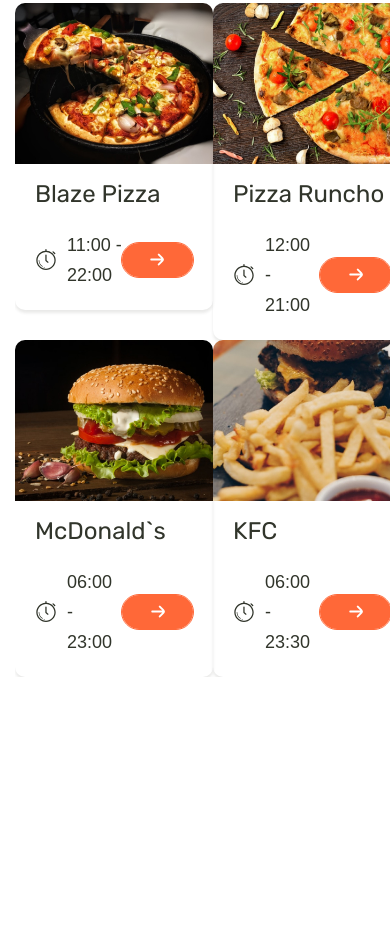
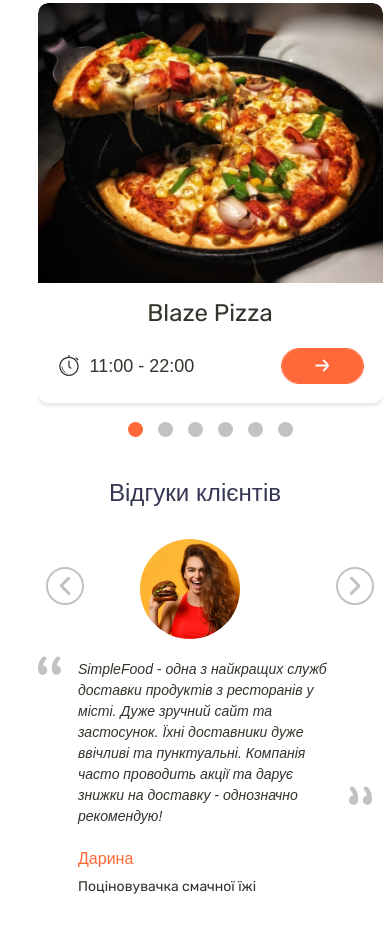
Before and after one commit to Aleksegoist/simple-food, a website: page app/index.html in a window 390 px wide. Shown: the part 2793-3725 px from the top of the page. Before the commit the page ends 3510 px from the top, so only its background shows below. Drawn offline with nearby package versions, Linux system fonts and the light colour scheme; files that its build step writes are made by us from their sources; a web font is replaced by a local one.

Commit message:
added responsive slider

```diff
--- a/app/index.html
+++ b/app/index.html
@@ -508,12 +508,12 @@
           </div>
         </section>
 
-        <section class="restaurants mb-120">
+        <section class="best-restaurants mb-120">
           <div class="container">
             <h2 class="title">Найкращі ресторани</h2>
-            <div class="restaurants__container swiper" data-mobile="false">
-              <ul class="restaurants__inner swiper-wrapper">
-                <li class="restaurants__item swiper-slide">
+            <div class="best-restaurants__container swiper">
+              <ul class="best-restaurants__inner swiper-wrapper">
+                <li class="best-restaurants__item swiper-slide">
                   <article class="restaurant-card">
                     <figure class="restaurant-card__link">
                       <img
@@ -536,7 +536,7 @@
                     </div>
                   </article>
                 </li>
-                <li class="restaurants__item swiper-slide">
+                <li class="best-restaurants__item swiper-slide">
                   <article class="restaurant-card">
                     <figure class="restaurant-card__link" href="#">
                       <img
@@ -557,7 +557,7 @@
                     </div>
                   </article>
                 </li>
-                <li class="restaurants__item swiper-slide">
+                <li class="best-restaurants__item swiper-slide">
                   <article class="restaurant-card">
                     <figure class="restaurant-card__link" href="#">
                       <img
@@ -579,7 +579,7 @@
                     </div>
                   </article>
                 </li>
-                <li class="restaurants__item swiper-slide">
+                <li class="best-restaurants__item swiper-slide">
                   <article class="restaurant-card">
                     <figure class="restaurant-card__link" href="#">
                       <img
@@ -600,7 +600,7 @@
                     </div>
                   </article>
                 </li>
-                <li class="restaurants__item swiper-slide">
+                <li class="best-restaurants__item swiper-slide">
                   <article class="restaurant-card">
                     <figure class="restaurant-card__link" href="#">
                       <img
@@ -621,7 +621,7 @@
                     </div>
                   </article>
                 </li>
-                <li class="restaurants__item swiper-slide">
+                <li class="best-restaurants__item swiper-slide">
                   <article class="restaurant-card">
                     <figure class="restaurant-card__link" href="#">
                       <img
@@ -644,13 +644,13 @@
                 </li>
               </ul>
             </div>
-            <div class="restaurant-card__pagination swiper-pagination">
+            <div class="restaurants-card__pagination swiper-pagination">
               <span class="sr-only">Перегляд слайдів з ресторанами</span>
             </div>
           </div>
         </section>
 
-        <!-- <section class="feedback mb-120">
+        <section class="feedback mb-120">
           <div class="container">
             <h2 class="title">Відгуки клієнтів</h2>
             <div class="feedback-slider">
@@ -742,9 +742,18 @@
                   </li>
                 </ul>
               </div>
+              <div class="reviews-slider__navigation">
+                <button class="reviews-slider__prev" type="button"></button>
+                <div class="reviews-slider__pagination swiper-pagination">
+                  <span class="sr-only"
+                    >Перегляд слайдів за допомогою пагінації</span
+                  >
+                </div>
+                <button class="reviews-slider__next" type="button"></button>
+              </div>
             </div>
           </div>
-        </section> -->
+        </section>
 
         <!-- <section class="mobile-app mb-120">
           <div class="container">
--- a/app/js/main.js
+++ b/app/js/main.js
@@ -78,17 +78,37 @@
     bodyLock.classList.remove('lock'); //Разрешаем скроллить
   });
 
-  // let restaurantsSwiper = new Swiper('.restaurants__container', {
-  //   slidePerView: 1,
-  //   spaceBetween: 30,
-  //   // loop: false,
-  //   // pagination: {
-  //   //   el: '.restaurant-card__pagination',
-  //   //   clickable: true,
-  //   //   keyboard: true,
-  //   //   renderBullet: (index, className) => {
-  //   //     return `<span class="${className} restaurant-card__bullet"></span>`;
-  //   //   },
-  //   // },
-  // });
+  let feedbackSwiper = new Swiper('.feedback-slider__inner', {
+    loop: false,
+    speed: 1200,
+    spaceBetween: 30,
+    navigation: {
+      nextEl: '.reviews-slider__next',
+      prevEl: '.reviews-slider__prev',
+    },
+    pagination: {
+      el: '.reviews-slider__pagination',
+      clickable: true,
+      keyboard: true,
+      renderBullet: (index, className) => {
+        return `<span class="${className} reviews-slider__bullet"></span>`;
+      },
+    },
+  });
+
+  if (window.matchMedia('(max-width: 768px)').matches) {
+    let restaurantsSwiper = new Swiper('.best-restaurants__container', {
+      slidesPerview: 1,
+      spaceBetween: 30,
+      loop: false,
+      pagination: {
+        el: '.restaurants-card__pagination',
+        clickable: true,
+        keyboard: true,
+        renderBullet: (index, className) => {
+          return `<span class="${className} restaurants-card__bullet"></span>`;
+        },
+      },
+    });
+  }
 });
--- a/app/scss/parts/_feedback-section.scss
+++ b/app/scss/parts/_feedback-section.scss
@@ -1,4 +1,5 @@
 .feedback-slider {
+  position: relative;
   &__inner {
     max-width: 990px;
     width: 100%;
@@ -7,11 +8,29 @@
 
   &__slide {
     display: flex;
+
+    @include md($tablet) {
+      flex-direction: column;
+      align-items: center;
+      justify-content: center;
+    }
   }
 
   &__img {
     border-radius: 50%;
     margin-right: 40px;
+
+    @include md($tablet) {
+      width: 200px;
+      height: 200px;
+      margin-bottom: 30px;
+    }
+
+    @include md($phone) {
+      width: 100px;
+      height: 100px;
+      margin-bottom: 20px;
+    }
   }
 
   &__author {
@@ -20,6 +39,14 @@
     padding: 0 40px;
     align-self: center;
     position: relative;
+
+    @include md($tablet) {
+      max-width: 400px;
+    }
+
+    @include md($phone) {
+      max-width: 264px;
+    }
   }
 
   &__text {
@@ -27,6 +54,10 @@
     line-height: 1.5;
     font-style: italic;
     margin-bottom: 30px;
+
+    @include md($phone) {
+      margin-bottom: 20px;
+    }
 
     &::before,
     &::after {
@@ -51,6 +82,10 @@
       right: -17px;
       bottom: 89px;
       background-color: $c-gray;
+
+      @include md($desktop) {
+        right: 9px;
+      }
     }
   }
 
@@ -59,72 +94,91 @@
     @include fz(20, 16);
     font-weight: 500;
     margin-bottom: 15px;
+
+    @include md($phone) {
+      margin-bottom: 10px;
+    }
   }
 
   &__client-descr {
     font-size: 14px;
   }
 
-  // &__navigation {
-  //   position: relative;
-  //   display: flex;
-  //   justify-content: center;
-  //   align-items: center;
-  // }
+  .reviews-slider {
+    &__navigation {
+      display: flex;
+      justify-content: center;
+      align-items: center;
 
-  // &__prev,
-  // &__next {
-  //   position: relative;
-  //   border-radius: 50%;
-  //   background-color: $c-white;
-  //   width: 34px;
-  //   height: 34px;
-  //   outline: 2px solid $c-gray;
-  //   transition: box-shadow 0.3s, border 0.3s, background-color 0.3s;
+      @include md($phone) {
+        position: absolute;
+        top: 30px;
+        justify-content: space-between;
+        left: 33px;
+        right: 33px;
+      }
+    }
 
-  //   &::after {
-  //     content: '';
-  //     mask-image: url('../images/sprite.svg#icon-left');
-  //     background-color: $c-gray;
-  //     mask-repeat: no-repeat;
-  //     mask-position: center center;
-  //     mask-size: cover;
-  //     width: 11px;
-  //     height: 19px;
-  //     position: absolute;
-  //     top: 50%;
-  //     left: 50%;
-  //     transform: translate(-50%, -50%);
-  //     transition: background-color 0.3s;
-  //     z-index: 5;
-  //   }
+    &__prev,
+    &__next {
+      position: relative;
+      border-radius: 50%;
+      background-color: $c-white;
+      width: 34px;
+      height: 34px;
+      outline: 2px solid $c-gray;
+      transition: box-shadow 0.3s, border 0.3s, background-color 0.3s;
 
-  //   &:focus {
-  //     outline-color: rgba(255, 104, 56, 0.7);
-  //   }
+      &::after {
+        content: '';
+        mask-image: url('../images/sprite.svg#icon-left');
+        background-color: $c-gray;
+        mask-repeat: no-repeat;
+        mask-position: center center;
+        mask-size: cover;
+        width: 11px;
+        height: 19px;
+        position: absolute;
+        top: 50%;
+        left: 50%;
+        transform: translate(-50%, -50%);
+        transition: background-color 0.3s;
+        z-index: 5;
+      }
 
-  //   &:hover {
-  //     background-color: $c-orange-50;
-  //     outline: 3px solid rgba(255, 104, 56, 0.5);
+      &:focus {
+        outline-color: rgba(255, 104, 56, 0.7);
+      }
 
-  //     &::after {
-  //       background-color: rgba(255, 104, 56, 0.5);
-  //     }
-  //   }
+      &:hover {
+        background-color: $c-orange-50;
+        outline: 3px solid rgba(255, 104, 56, 0.5);
 
-  //   &:active {
-  //     outline: transparent;
-  //     background-color: $c-orange-50;
+        &::after {
+          background-color: rgba(255, 104, 56, 0.5);
+        }
+      }
 
-  //     &::after {
-  //       background-color: $c-orange-900;
-  //     }
-  //   }
-  // }
+      &:active {
+        outline: transparent;
+        background-color: $c-orange-50;
 
-  // &__next {
-  //   &::after {
-  //     mask-image: url('../images/sprite.svg#icon-right');
-  //   }
-  // }
+        &::after {
+          background-color: $c-orange-900;
+        }
+      }
+    }
+
+    &__next {
+      &::after {
+        mask-image: url('../images/sprite.svg#icon-right');
+      }
+    }
+
+    &__bullet {
+      @include md($phone) {
+        display: none;
+      }
+    }
+  }
 }
--- a/app/scss/parts/_restaurants-section.scss
+++ b/app/scss/parts/_restaurants-section.scss
@@ -1,30 +1,46 @@
-.restaurants {
-  &__container {
-  }
+.best-restaurants {
+  text-align: center;
 
   &__inner {
     display: grid;
     grid-template-columns: repeat(3, 1fr);
-    // gap: 30px;
+    gap: 30px;
+
+    @include md($desktop) {
+      grid-template-columns: repeat(2, 370px);
+      display: flex;
+      justify-content: center;
+    }
+
+    @include md($tablet-2) {
+      grid-template-columns: repeat(2, 345px);
+    }
+
+    @include md($tablet) {
+      gap: 0;
+      display: flex;
+      justify-content: flex-start;
+    }
   }
 
-  &__item {
+  &__container {
+    overflow: visible;
+    background-color: transparent;
+
+    @include md($tablet) {
+      overflow: hidden;
+      width: 345px;
+      height: 419px;
+      border-radius: 10px;
+    }
   }
 }
 
-.swiper-pagination {
-  position: static;
-  display: flex;
-  align-items: center;
-  width: auto !important;
-  margin: 0 23px;
-  justify-content: center;
-}
-
-.restaurant-card__bullet {
+.restaurants-card__bullet,
+.reviews-slider__bullet {
   width: 15px;
   height: 15px;
-  background-color: $c-silver-200;
+  background-color: $c-gray;
   opacity: 1;
   outline: transparent;
   margin: 0 !important;
@@ -48,6 +64,15 @@
   }
 }
 
+.swiper-pagination {
+  position: static;
+  display: flex;
+  align-items: center;
+  width: auto !important;
+  margin: 0 23px;
+  justify-content: center;
+}
+
 .swiper-pagination-bullet-active {
   background-color: $c-orange-900;
 }
```
Also changed, not shown: app/js/main.min.js.
